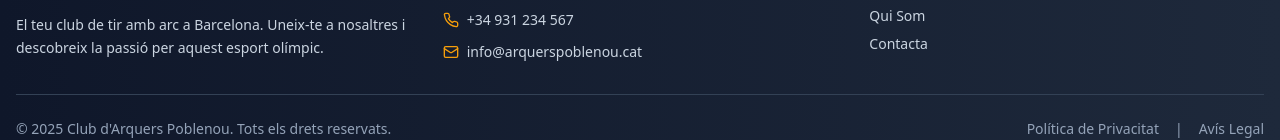
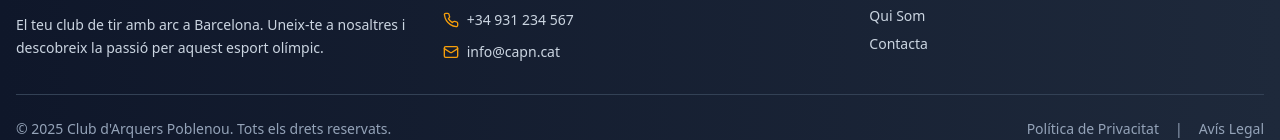
Before and after one commit to jdmasa/capn, a React (Vite) app: page / in a window 1280 px wide. Shown: the part 1158-1298 px from the top of the page. Built offline with nearby package versions, Linux system fonts and the light colour scheme; no server answers.

Commit message:
Update Footer.tsx

```diff
--- a/src/components/Footer.tsx
+++ b/src/components/Footer.tsx
@@ -38,7 +38,7 @@ export default function Footer({ language, onNavigate }: FooterProps) {
               </div>
               <div className="flex items-center space-x-2">
                 <Mail size={16} className="text-amber-500" />
-                <span className="text-slate-300">info@arquerspoblenou.cat</span>
+                <span className="text-slate-300">info@capn.cat</span>
               </div>
             </div>
           </div>
```
